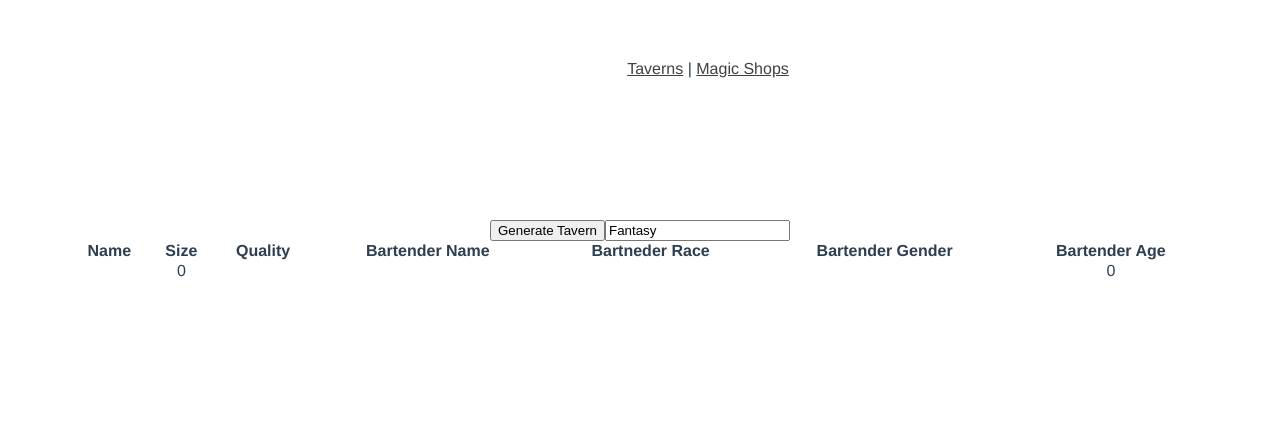
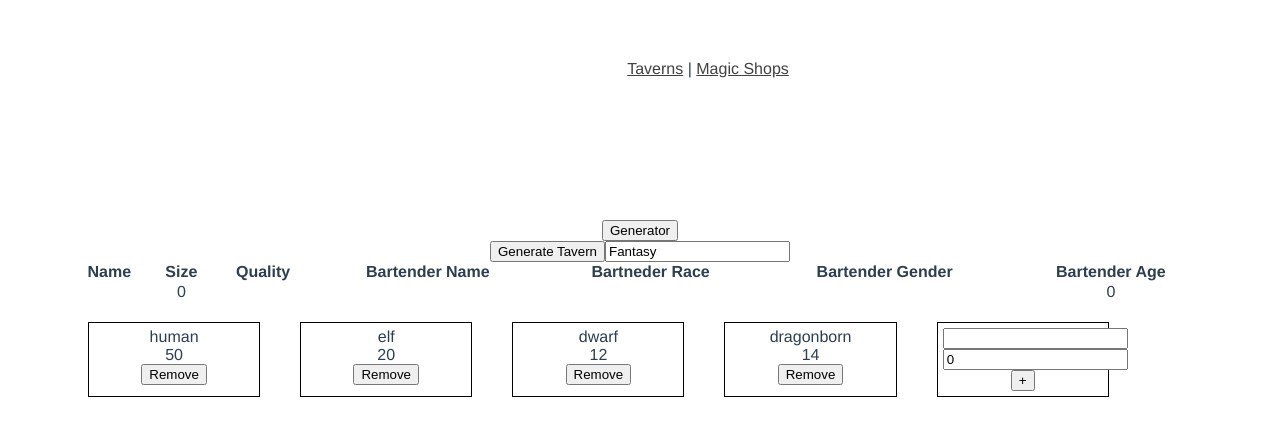
Before and after one commit to hoyski/DandDNameGeneratorVue, a Vue app: page /taverns in a window 1280 px wide. Shown: the top 436 px of the page. Built offline with nearby package versions, Linux system fonts and the light colour scheme.

Commit message:
Added randomized picking of races

```diff
--- a/src/components/TavernsList.vue
+++ b/src/components/TavernsList.vue
@@ -1,4 +1,7 @@
 <template>
+  <div class="generator">
+    <button @click="generateTheming">Generator</button>
+  </div>
   <div class="taverns-container">
     <div v-if="generating">Generating...</div>
     <button v-else @click="generateNewTavern">Generate Tavern</button>
@@ -18,9 +21,7 @@
         </tr>
       </thead>
       <tbody>
-        <tr
-          class="tavern-row"
-        >
+        <tr class="tavern-row">
 
           <td>{{ tavern.Name }}</td>
           <td>{{ tavern.Size }}</td>
@@ -34,6 +35,26 @@
         </tr>
       </tbody>
     </table>
+    <div class="races">
+      <div class="race" v-for="curRace, index in races" v-bind:key="index">
+        <div>
+          {{ curRace.race }}
+        </div>
+        <div>
+          {{ curRace.weight }}
+        </div>
+        <div>
+          <button v-on:click="removeRace(index)">Remove</button>
+        </div>
+      </div>
+      <div class="newRace race">
+        <input type="text" v-model="newRace.race">
+        <br />
+        <input type="number" v-model="newRace.weight">
+        <br />
+        <button v-on:click="addRace">+</button>
+      </div>
+    </div>
     <p>
 
     </p>
@@ -41,6 +62,7 @@
 </template>
 
 <script>
+
 import OpenAI from "openai";
 
 export default {
@@ -58,14 +80,8 @@ export default {
           "Age": 0
         }
       },
-      setting: 'Fantasy'
-    }
-  },
-  components: {},
-  methods: {
-    async generateNewTavern() {
-
-      let tavernSmells = [
+      setting: 'Fantasy',
+      tavernSmells: [
         "Pine",
         "Smoke",
         "Sweat",
@@ -99,11 +115,39 @@ export default {
         "Aspen",
         "Acacia",
         "Potato"
-      ]
-
-      let smellNumber = Math.floor(Math.random() * tavernSmells.length);
+      ],
+      selectedSmell: '',
+      races: [
+        {
+          race: 'human',
+          weight: 50
+        },
+        {
+          race: 'elf',
+          weight: 20
+        },
+        {
+          race: 'dwarf',
+          weight: 12
+        },
+        {
+          race: 'dragonborn',
+          weight: 14
+        }
+      ],
+      newRace: {
+        race: '',
+        weight: 0
+      }
+    }
+  },
+  components: {},
+  methods: {
+    async generateNewTavern() {
 
       this.generating = true;
+
+      this.generateTheming();
 
       const openai = new OpenAI({
         apiKey: process.env.OPENAI_API_KEY,
@@ -121,7 +165,7 @@ export default {
             role: "user",
             content: `Generate a tavern with the following properties and return the results as a JSON object.
 
-Tavern: Generate a fantasy tavern with the list of parameters and the following caveats of each parameter this tavern also has some unique properties so please keep those in mind when generating this tavern, this tavern smells of ${tavernSmells[smellNumber]}
+Tavern: Generate a fantasy tavern with the list of parameters and the following caveats of each parameter this tavern also has some unique properties so please keep those in mind when generating this tavern, this tavern smells of ${this.selectedSmell}
 
 Name - Name of said tavern (Caveat: no animal related names including mythical creatures)
 Size - Amount of people in the tavern (Caveat: come up with a random number 5 - 40)
@@ -155,13 +199,53 @@ Use this as the framework for your response
 
       //this.$store.commit("ADD_TAVERN", tavernInfo);
 
-
-
       this.generating = false;
 
     },
+    generateTheming() {
+      let pickedRace = this.pickWeightedRace();
+      let smellNumber = Math.floor(Math.random() * this.tavernSmells.length);
+      this.selectedSmell = this.tavernSmells[smellNumber];
+      console.log(this.selectedSmell);
+      console.log(pickedRace.race);
+
     },
-};
+    pickWeightedRace() {
+    let raceTotal = 0;
+    for (let i = 0; i < this.races.length; i++) {
+      raceTotal += this.races[i].weight;
+    }
+
+    const raceThreshold = Math.floor(Math.random() * raceTotal);
+
+    raceTotal = 0;
+    for (let i = 0; i < this.races.length - 1; i++) {
+      raceTotal += this.races[i].weight;
+
+      if (raceTotal >= raceThreshold) {
+        return this.races[i];
+      }
+    }
+    return this.races[this.races.length - 1];
+  },
+  addRace() {
+    if (this.newRace.race == '') {
+      return;
+    }
+    let newRaceCopy = {};
+    newRaceCopy.race = this.newRace.race;
+    newRaceCopy.weight = this.newRace.weight;
+    this.races.push(newRaceCopy);
+    this.newRace.race = '';
+    this.newRace.weight = 0;
+  },
+  removeRace(index) {
+    console.log("Remove Race " + index);
+    this.races.splice(index, 1);
+  }
+  },
+}
+
 </script>
 
 <style scoped>
@@ -170,14 +254,26 @@ table {
   border-spacing: 0;
 }
 
-thead > tr > td {
+thead>tr>td {
   font-weight: bold;
 }
 
 tr:nth-child(even) {
   background-color: #f0f0f0;
 }
-.tavernName{
+
+.tavernName {
   font-size: 40px;
 }
+
+.races {
+  display: flex;
+}
+
+.race {
+  border: 1px solid #000000;
+  margin: 20px;
+  padding: 5px;
+  width: 14%;
+}
 </style>
```
Lines whose indentation alone changed are shown as unchanged.
